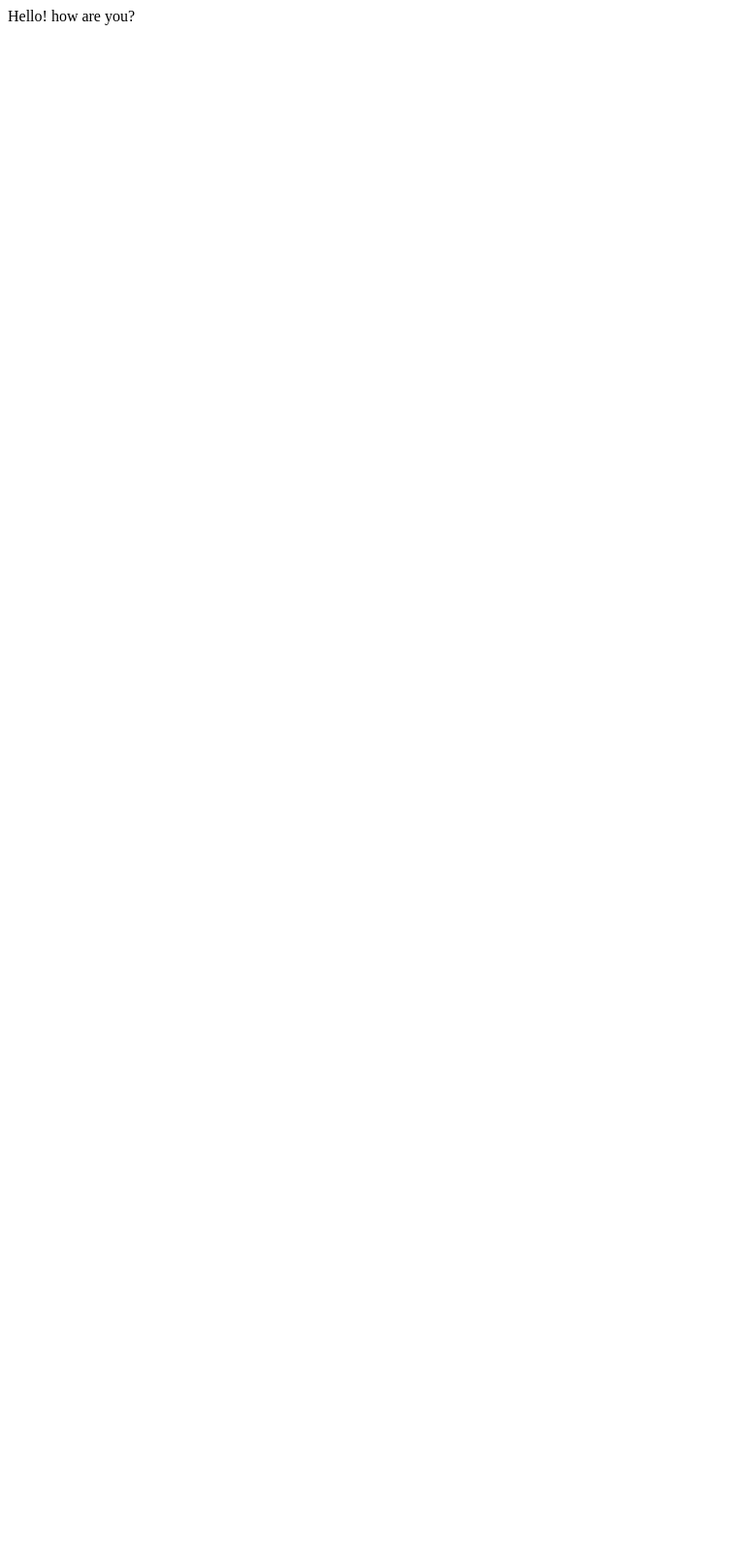
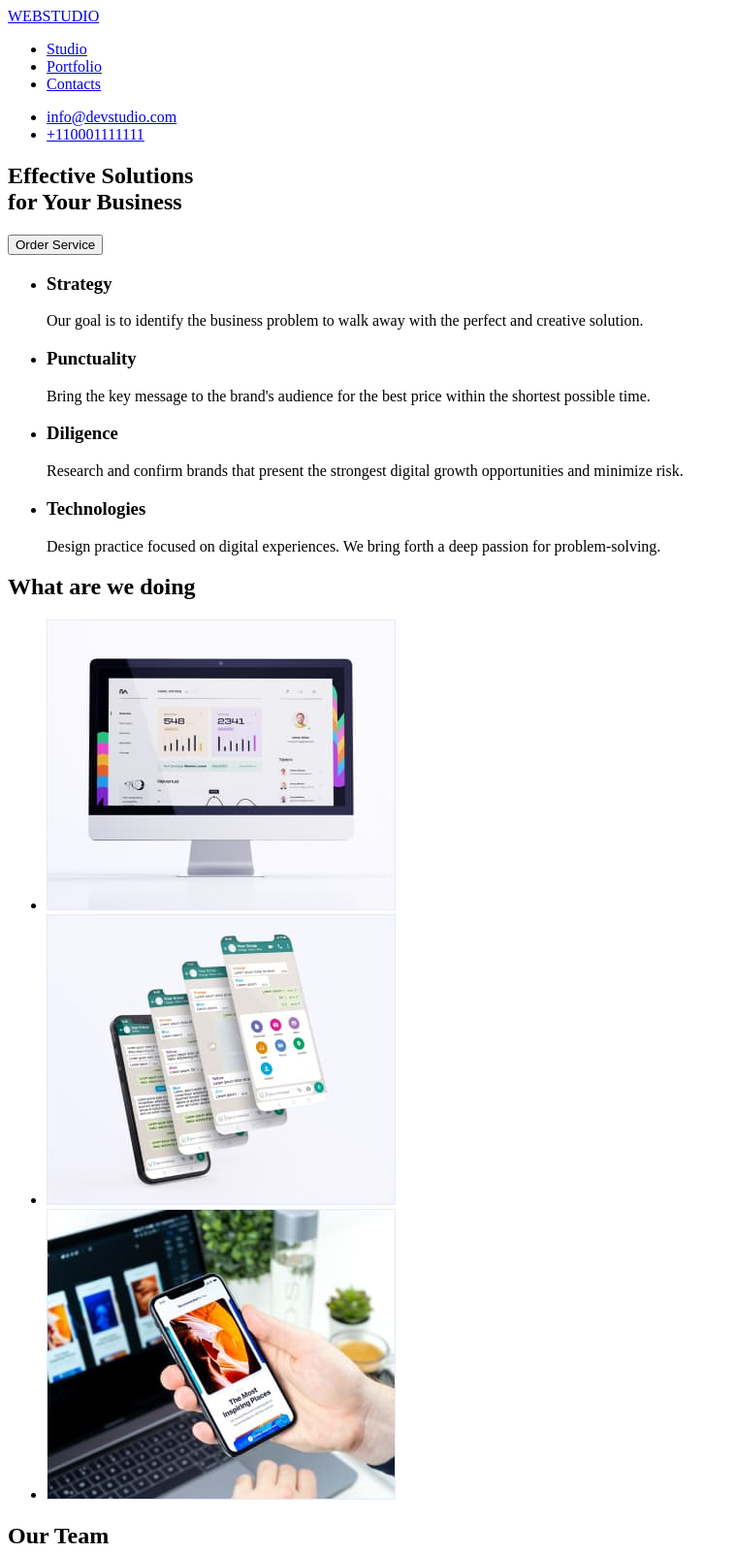
Before and after one commit to sergey-g80/goit-markup-hw-01, a plain HTML site: page index.html in a window 1280 px wide. Shown: the top 1602 px of the page at 97% size, without its empty margins (0-759 px from the left). Before the commit the page ends 800 px from the top, so only its background shows below. Drawn offline with Linux system fonts and the light colour scheme.

Commit message:
html 1 страничка

```diff
--- a/index.html
+++ b/index.html
@@ -7,6 +7,122 @@
     <title>Document</title>
   </head>
   <body>
-    Hello! how are you?
+    <header>
+      <nav>
+        <a href="./index.html"><span>WEB</span>STUDIO</a>
+        <ul>
+          <li>
+            <a href="./index.html">Studio</a>
+          </li>
+          <li><a href="#">Portfolio</a></li>
+          <li><a href="#">Contacts</a></li>
+        </ul>
+      </nav>
+      <ul>
+        <li><a href="mailto:info@devstudio.com">info@devstudio.com</a></li>
+        <li><a href="tel:+11 (000) 111-11-11">+110001111111</a></li>
+      </ul>
+    </header>
+    <main>
+      <section>
+        <h1>
+          Effective Solutions <br />
+          for Your Business
+        </h1>
+        <button class="button-hirou" type="button">Order Service</button>
+      </section>
+      <section>
+        <h2 hidden>features</h2>
+        <ul>
+          <li>
+            <h3>Strategy</h3>
+            <p>
+              Our goal is to identify the business problem to walk away with the
+              perfect and creative solution.
+            </p>
+          </li>
+          <li>
+            <h3>Punctuality</h3>
+            <p>
+              Bring the key message to the brand's audience for the best price
+              within the shortest possible time.
+            </p>
+          </li>
+          <li>
+            <h3>Diligence</h3>
+            <p>
+              Research and confirm brands that present the strongest digital
+              growth opportunities and minimize risk.
+            </p>
+          </li>
+          <li>
+            <h3>Technologies</h3>
+            <p>
+              Design practice focused on digital experiences. We bring forth a
+              deep passion for problem-solving.
+            </p>
+          </li>
+        </ul>
+      </section>
+      <section>
+        <h2>What are we doing</h2>
+        <ul>
+          <li>
+            <img
+              src="./images/desktop-software.jpg"
+              alt="desktop_software"
+              width="360"
+              height="300"
+            />
+          </li>
+          <li>
+            <img
+              src="./images/smartphone-software.jpg"
+              alt="smartphone software"
+              width="360"
+              height="300"
+            />
+          </li>
+          <li>
+            <img
+              src="./images/smartphon- in-hand.jpg"
+              alt="smartphone in hand"
+              width="360"
+              height="300"
+            />
+          </li>
+        </ul>
+      </section>
+      <h2>Our Team</h2>
+      <ul>
+        <li>
+          <img src="./images/Mark-Guerrero.jpg" alt="Mark Guerrero" />
+          <h3>Mark Guerrero</h3>
+          <p>Product Designer</p>
+        </li>
+        <li>
+          <img src="./images/Tom-Ford.jpg" alt="Frontend Developer" />
+          <h3>Tom Ford</h3>
+          <p>Frontend Developer</p>
+        </li>
+        <li>
+          <img src="./images/Camila-Garcia.jpg" alt="Camila Garcia" />
+          <h3>Camila Garcia</h3>
+          <p>Marketing</p>
+        </li>
+        <li>
+          <img src="./images/Daniel-Wilson.jpg" alt="Daniel Wilson" />
+          <h3>Daniel Wilson</h3>
+          <p>UI Designer</p>
+        </li>
+      </ul>
+    </main>
+    <footer>
+      <a href="./index.html"><span>WEB</span>STUDIO</a>
+      <p>
+        Increase the flow of customers and sales for your business with digital
+        marketing & growth solutions.
+      </p>
+    </footer>
   </body>
 </html>
```
Also changed, not shown: images/Camila-Garcia.jpg (added), images/Daniel-Wilson.jpg (added), images/Mark-Guerrero.jpg (added), images/Tom-Ford.jpg (added), images/desktop-software.jpg (added), images/smartphon- in-hand.jpg (added), images/smartphone-software.jpg (added).
